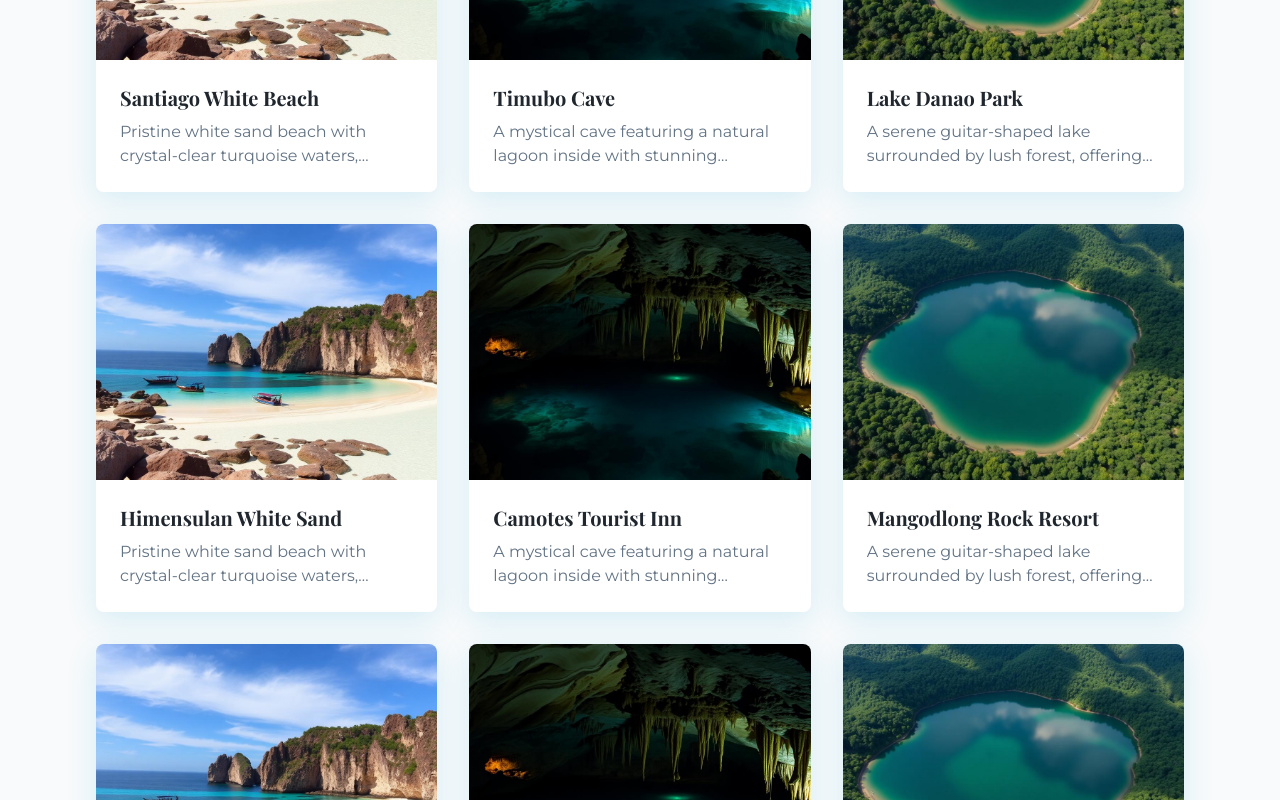
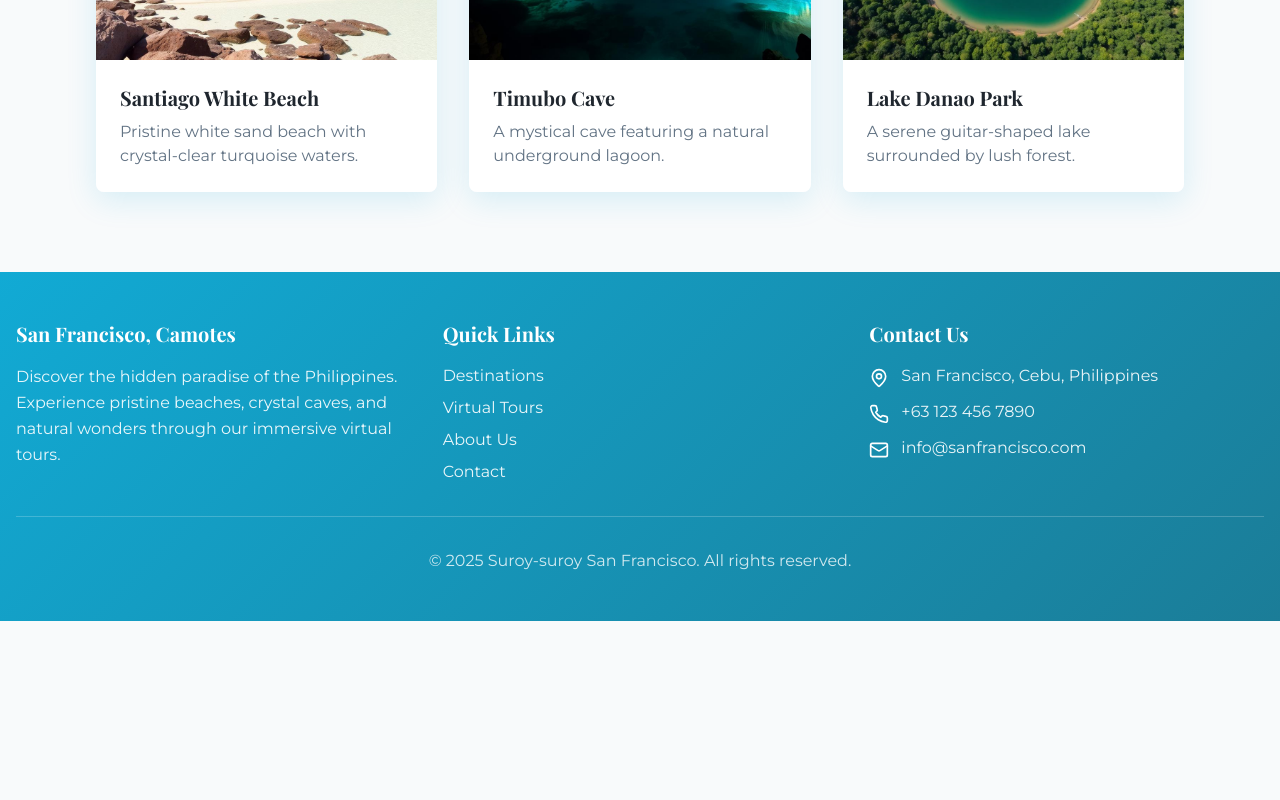
Before and after one commit to suroysuroysanfrancisco-sudo/research-project, a React (Vite) app: page /destinations in a window 1280 px wide. Shown: the part 520-1320 px from the top of the page. After the commit the page ends 1141 px from the top, so only its background shows below. Built offline with nearby package versions, Linux system fonts and the light colour scheme; the HTML template or start-up script is replaced by a standard one.

Commit message:
dynamic destinations

```diff
--- /dev/null
+++ b/src/data/destinations.js
@@ -0,0 +1,41 @@
+// src/data/destinations.js
+
+import santiagoBay from "@/assets/santiago-bay.jpg";
+import timboCave from "@/assets/timubo-cave.jpg";
+import lakeDanao from "@/assets/lake-danao.jpg";
+
+export const destinations = [
+  {
+    id: "santiago-bay",
+    title: "Santiago White Beach",
+    shortDescription:
+      "Pristine white sand beach with crystal-clear turquoise waters.",
+    longDescription:
+      "Pristine white sand beach with crystal-clear turquoise waters, perfect for swimming, snorkeling, and beach activities.",
+    image: santiagoBay,
+    address: "Santiago, San Francisco, Camotes Island, Cebu",
+    mapEmbed: "YOUR_MAP_EMBED_URL_HERE",
+  },
+  {
+    id: "timubo-cave",
+    title: "Timubo Cave",
+    shortDescription:
+      "A mystical cave featuring a natural underground lagoon.",
+    longDescription:
+      "A mystical cave featuring a natural lagoon inside with stunning stalactites and crystal-clear waters for swimming.",
+    image: timboCave,
+    address: "Barangay Sonog, San Francisco, Camotes Island, Cebu",
+    mapEmbed: "YOUR_MAP_EMBED_URL_HERE",
+  },
+  {
+    id: "lake-danao",
+    title: "Lake Danao Park",
+    shortDescription:
+      "A serene guitar-shaped lake surrounded by lush forest.",
+    longDescription:
+      "A serene guitar-shaped lake surrounded by lush forest, offering kayaking, paddle boarding, and peaceful nature walks.",
+    image: lakeDanao,
+    address: "Lake Danao Park, San Francisco, Camotes Island, Cebu",
+    mapEmbed: "YOUR_MAP_EMBED_URL_HERE",
+  },
+];
--- a/src/pages/Destinations.tsx
+++ b/src/pages/Destinations.tsx
@@ -2,68 +2,11 @@ import { Navigation } from "@/components/Navigation";
 import { Footer } from "@/components/Footer";
 import { DestinationCard } from "@/components/DestinationCard";
 import { motion } from "framer-motion";
-import santiagoBay from "@/assets/santiago-bay.jpg";
-import timboCave from "@/assets/timubo-cave.jpg";
-import lakeDanao from "@/assets/lake-danao.jpg";
+import { destinations } from "@/data/destinations.js";
 import { Helmet } from "react-helmet-async";
 
+
 const Destinations = () => {
-  const destinations = [
-    {
-      title: "Santiago White Beach",
-      description: "Pristine white sand beach with crystal-clear turquoise waters, perfect for swimming, snorkeling, and beach activities.",
-      image: santiagoBay,
-      link: "/destinations/santiago-bay",
-    },
-    {
-      title: "Timubo Cave",
-      description: "A mystical cave featuring a natural lagoon inside with stunning stalactites and crystal-clear waters for swimming.",
-      image: timboCave,
-      link: "/destinations/timubo-cave",
-    },
-    {
-      title: "Lake Danao Park",
-      description: "A serene guitar-shaped lake surrounded by lush forest, offering kayaking, paddle boarding, and peaceful nature walks.",
-      image: lakeDanao,
-      link: "/destinations/lake-danao",
-    },
-    {
-      title: "Himensulan White Sand",
-      description: "Pristine white sand beach with crystal-clear turquoise waters, perfect for swimming, snorkeling, and beach activities.",
-      image: santiagoBay,
-      link: "/destinations/santiago-bay",
-    },
-    {
-      title: "Camotes Tourist Inn",
-      description: "A mystical cave featuring a natural lagoon inside with stunning stalactites and crystal-clear waters for swimming.",
-      image: timboCave,
-      link: "/destinations/timubo-cave",
-    },
-    {
-      title: "Mangodlong Rock Resort",
-      description: "A serene guitar-shaped lake surrounded by lush forest, offering kayaking, paddle boarding, and peaceful nature walks.",
-      image: lakeDanao,
-      link: "/destinations/lake-danao",
-    },
-    {
-      title: "Amazing Island Cave",
-      description: "Pristine white sand beach with crystal-clear turquoise waters, perfect for swimming, snorkeling, and beach activities.",
-      image: santiagoBay,
-      link: "/destinations/santiago-bay",
-    },
-    {
-      title: "Paraiso Cave",
-      description: "A mystical cave featuring a natural lagoon inside with stunning stalactites and crystal-clear waters for swimming.",
-      image: timboCave,
-      link: "/destinations/timubo-cave",
-    },
-    {
-      title: "Lizzies Cavern Cave",
-      description: "A serene guitar-shaped lake surrounded by lush forest, offering kayaking, paddle boarding, and peaceful nature walks.",
-      image: lakeDanao,
-      link: "/destinations/lake-danao",
-    },
-  ];
 
   return (
     <div className="min-h-screen bg-background">
@@ -91,9 +34,11 @@ const Destinations = () => {
           <div className="grid md:grid-cols-2 lg:grid-cols-3 gap-8">
             {destinations.map((destination, index) => (
               <DestinationCard
-                key={destination.title}
-                {...destination}
-                delay={index * 0.2}
+                key={destination.id}
+                title={destination.title}
+                description={destination.shortDescription}
+                image={destination.image}
+                link={`/destinations/${destination.id}`}
               />
             ))}
           </div>
```
